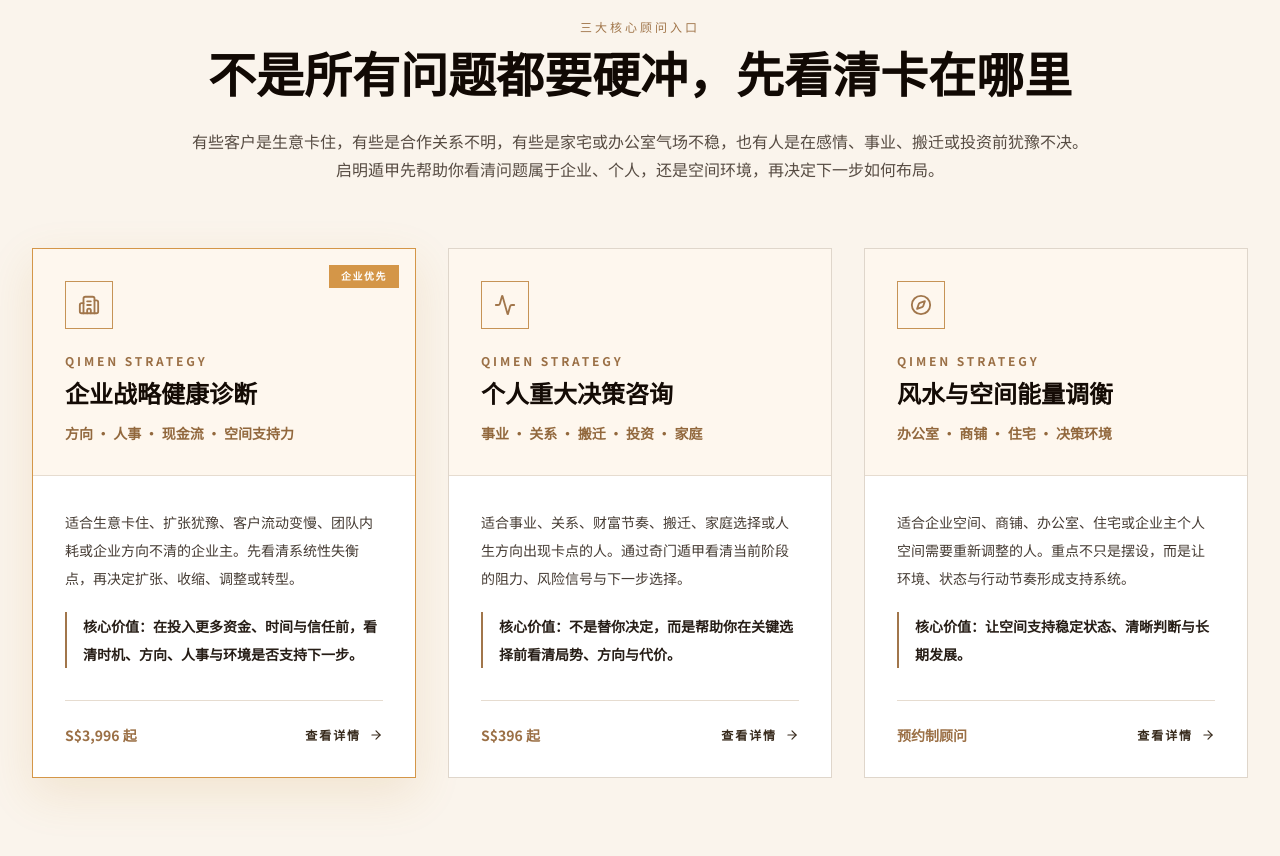
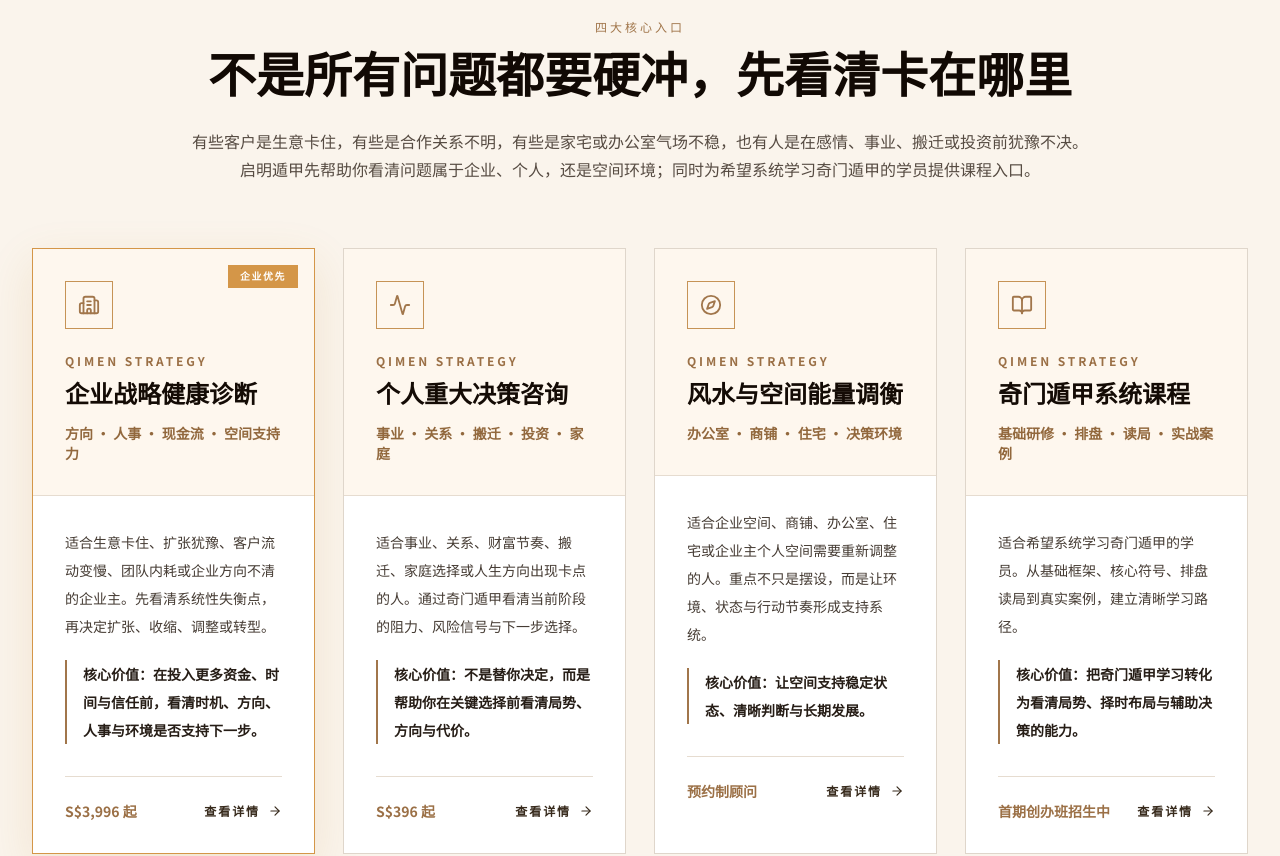
Before and after one commit to BODHIWONG/qmfeng-website, a Next.js app: page / in a window 1280 px wide. Shown: the part 2160-3016 px from the top of the page. Built offline with nearby package versions, Linux system fonts and the light colour scheme.

Commit message:
Add course pathway to homepage service cards

```diff
--- a/components/service-cards.tsx
+++ b/components/service-cards.tsx
@@ -3,7 +3,7 @@
 import { motion } from "framer-motion";
 import Link from "next/link";
 import { useLanguage } from "@/contexts/language-context";
-import { Activity, ArrowRight, Building2, Compass, type LucideIcon } from "lucide-react";
+import { Activity, ArrowRight, BookOpen, Building2, Compass, type LucideIcon } from "lucide-react";
 
 type ServiceCard = {
   id: number;
@@ -78,6 +78,24 @@ const services: ServiceCard[] = [
     feeEn: "By Appointment",
     href: "/enterprise-strategic-advisory",
   },
+  {
+    id: 4,
+    icon: BookOpen,
+    titleZh: "奇门遁甲系统课程",
+    titleEn: "Qi Men Dun Jia Course",
+    visualSubZh: "基础研修 · 排盘 · 读局 · 实战案例",
+    visualSubEn: "Foundation · Charting · Reading · Real Cases",
+    painZh:
+      "适合希望系统学习奇门遁甲的学员。从基础框架、核心符号、排盘读局到真实案例，建立清晰学习路径。",
+    painEn:
+      "For serious learners who want a structured Qi Men Dun Jia foundation, from framework and symbols to chart reading and real case application.",
+    audienceZh: "核心价值：把奇门遁甲学习转化为看清局势、择时布局与辅助决策的能力。",
+    audienceEn:
+      "Core value: turn Qi Men Dun Jia learning into the ability to read situations, review timing and support decisions.",
+    feeZh: "首期创办班招生中",
+    feeEn: "Founding Intake Open",
+    href: "/qi-men-dun-jia-course-singapore",
+  },
 ];
 
 export default function ServiceCards() {
@@ -96,7 +114,7 @@ export default function ServiceCards() {
             className="mb-3 text-xs uppercase tracking-[0.25em]"
             style={{ fontFamily: "var(--font-lato), sans-serif", color: "oklch(0.60 0.08 65)" }}
           >
-            {t("三大核心顾问入口", "Three Core Advisory Pathways")}
+            {t("四大核心入口", "Four Core Pathways")}
           </p>
 
           <h2
@@ -111,13 +129,13 @@ export default function ServiceCards() {
             style={{ fontFamily: "var(--font-lato), var(--font-noto-sans), sans-serif", color: "oklch(0.42 0.02 60)" }}
           >
             {t(
-              "有些客户是生意卡住，有些是合作关系不明，有些是家宅或办公室气场不稳，也有人是在感情、事业、搬迁或投资前犹豫不决。启明遁甲先帮助你看清问题属于企业、个人，还是空间环境，再决定下一步如何布局。",
-              "Some clients are stuck in business, some face unclear partnerships, some feel their home or office environment is not supporting them, and others hesitate before relationship, career, relocation or investment decisions. Qimen Strategy first helps you identify whether the issue belongs to business, personal decision-making or space environment before deciding the next alignment."
+              "有些客户是生意卡住，有些是合作关系不明，有些是家宅或办公室气场不稳，也有人是在感情、事业、搬迁或投资前犹豫不决。启明遁甲先帮助你看清问题属于企业、个人，还是空间环境；同时为希望系统学习奇门遁甲的学员提供课程入口。",
+              "Some clients are stuck in business, some face unclear partnerships, some feel their home or office environment is not supporting them, and others hesitate before relationship, career, relocation or investment decisions. Qimen Strategy helps you identify the right pathway, and now also offers a course pathway for serious Qi Men Dun Jia learners."
             )}
           </p>
         </motion.div>
 
-        <div className="grid grid-cols-1 gap-6 lg:grid-cols-3 xl:gap-8">
+        <div className="grid grid-cols-1 gap-6 md:grid-cols-2 lg:grid-cols-4 xl:gap-7">
           {services.map((service, i) => {
             const Icon = service.icon;
             return (
```
